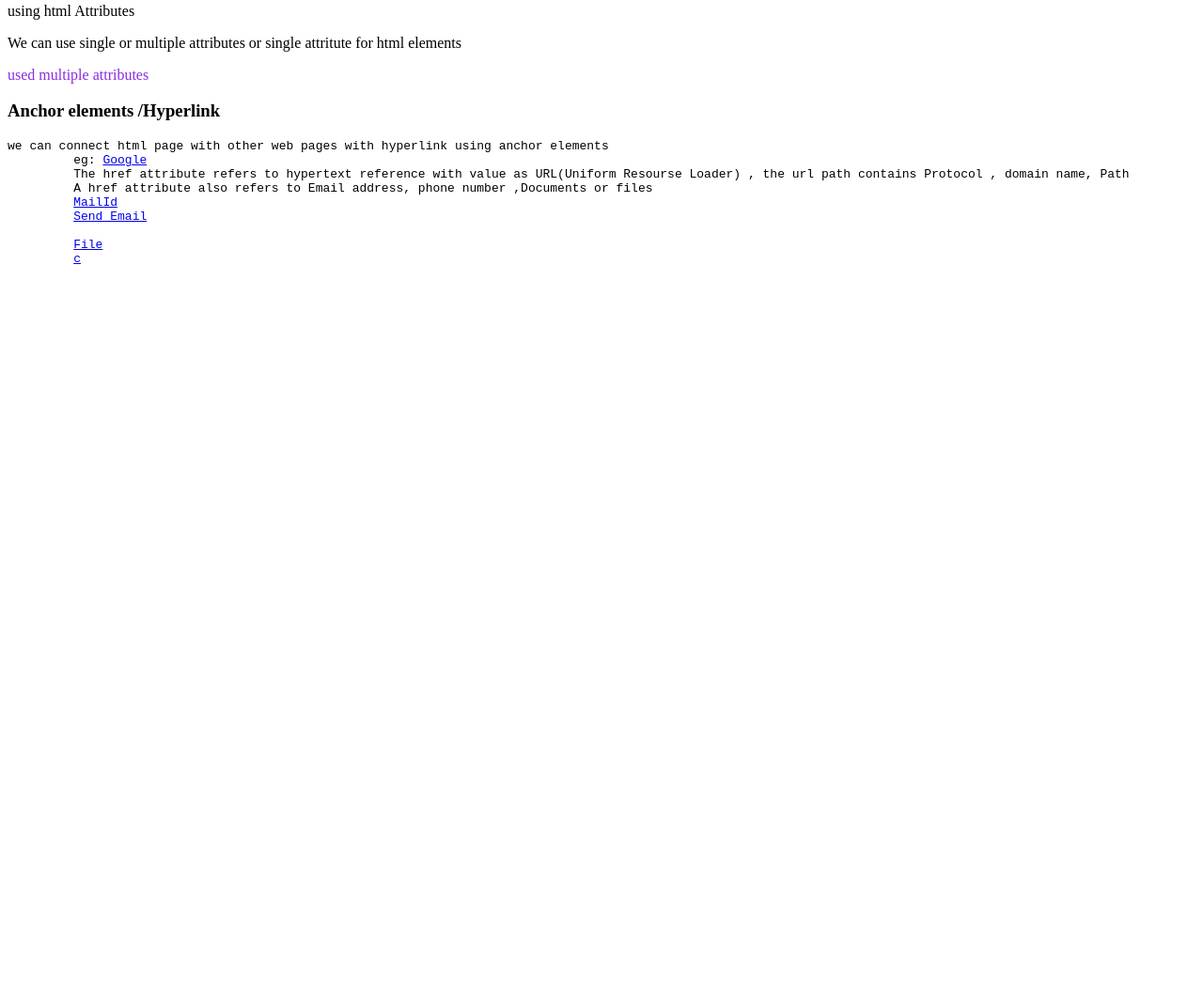
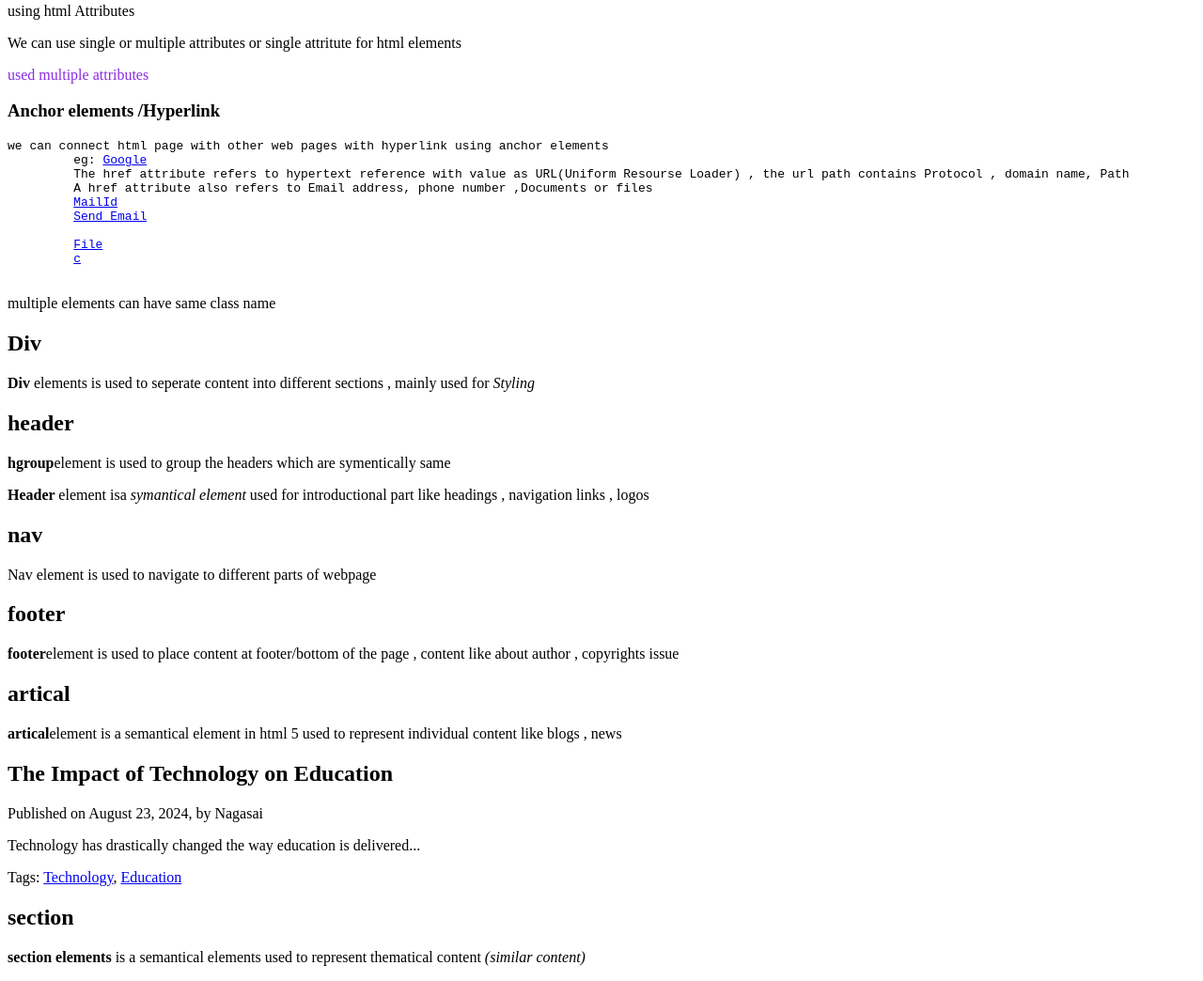
Before and after one commit to sai4coding/htmlCourse, a plain HTML site: page htmlpractice/index.html in a window 1280 px wide. Shown: the part 1044-2088 px from the top of the page at 94% size. Before the commit the page ends 1355 px from the top, so only its background shows below. Drawn offline with Linux system fonts and the light colour scheme.

Commit message:
Update index.html

```diff
--- a/htmlpractice/index.html
+++ b/htmlpractice/index.html
@@ -45,6 +45,30 @@
          <a href="C:\Users\nagap\Desktop\webpratice">File</a>
          <a href="https://media.licdn.com/dms/image/v2/D5603AQEkAxeusSYuHw/profile-displayphoto-shrink_800_800/profile-displayphoto-shrink_800_800/0/1722920787320?e=1729728000&v=beta&t=jjFf4EsRZIwQJ20RxspQgn8qZMPHlhHTxpGKiaGoi5I">c</a>
     </pre>
+    <p>multiple elements can have same class name</p>
+    <h2>Div </h2>
+    <p> <strong>Div</strong> elements is used to seperate content into different sections , mainly used for <em>Styling</em></p>
+    <h2>header</h2>
+    <p><strong>hgroup</strong>element is used to group the headers which are symentically same</p>
+    <p><strong>Header </strong>element isa <em>symantical element </em>used for introductional part like headings , navigation links , logos</p>
+    <h2>nav</h2>
+    <p>Nav element is used to navigate to different parts of webpage </p>
+    <h2>footer</h2>
+    <p><strong>footer</strong>element is used to place content at footer/bottom of the page , content like about author , copyrights issue</p>
+    <h2>artical</h2>
+    <p><strong>artical</strong>element is a semantical element in html 5 used to represent individual content like blogs , news </p>
+    <article>
+        <header>
+          <h2>The Impact of Technology on Education</h2>
+          <p>Published on August 23, 2024, by Nagasai</p>
+        </header>
+        <p>Technology has drastically changed the way education is delivered...</p>
+        <footer>
+          <p>Tags: <a href="#tech">Technology</a>, <a href="#education">Education</a></p>
+        </footer>
+      </article>
+      <h2>section</h2>
+      <p><strong>section elements</strong> is a semantical elements used to represent thematical content <em>(similar content)</em></p>
 
 </body>
 </html>
```
